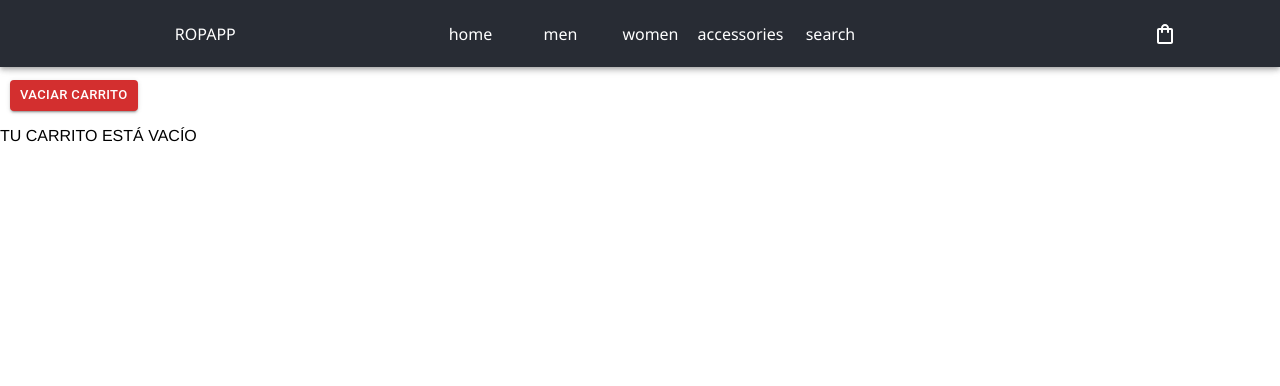
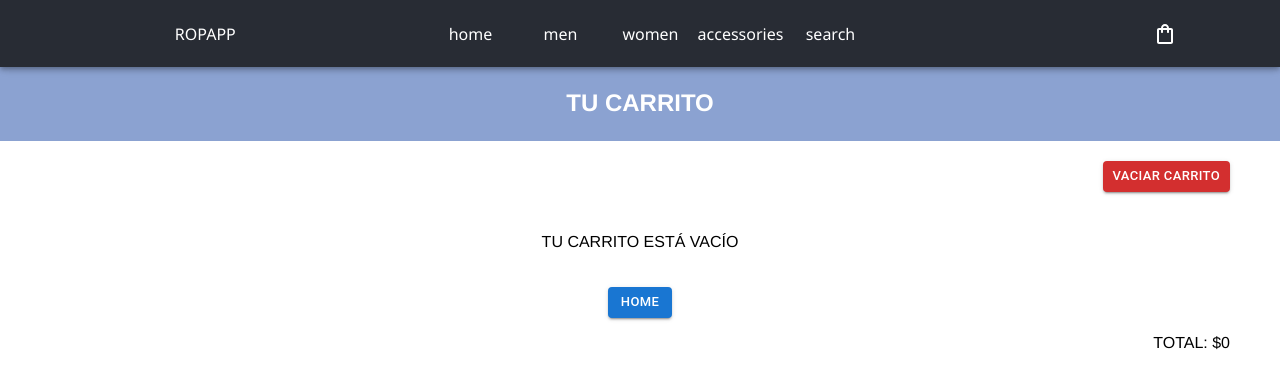
Before and after one commit to Astrovik3/React-Tomaz, a React (Create React App) app: page /cart in a window 1280 px wide. Shown: the top 386 px of the page. Built offline with nearby package versions, Linux system fonts and the light colour scheme.

Commit message:
cart styles

```diff
--- a/src/App.css
+++ b/src/App.css
@@ -118,6 +118,7 @@ p{
 
 #itemListContainer{
   margin-top: 80px;
+  margin-bottom: 40px;
   padding: 0px;
 }
 
@@ -158,6 +159,7 @@ p{
   background-color: rgb(216, 216, 216);
   grid-template-columns: 1fr 2fr 1fr;
   width: 80%;
+  margin-top: 0px;
   margin-left: 10%;
   margin-bottom: 20px;
 }
--- a/src/components/Cart.js
+++ b/src/components/Cart.js
@@ -1,4 +1,5 @@
 import React, { useContext } from "react";
+import { Link } from "react-router-dom";
 import { Button, Grid } from '@mui/material';
 import { CartContext } from "./CartContext";
 import NavBar from "./NavBar";
@@ -7,20 +8,28 @@ const Cart = () => {
     const test = useContext(CartContext);
 
     //var precio = 0;
-
     //var total = test.cartList.map((item) => precio = precio + (parseInt(item.price) * item.qty));
-
 
   return (
     <Grid>
       <NavBar />
-      <Grid style={{marginTop: "80px"}}>
+      <Grid style={{display: 'flex', marginTop: "65px", justifyContent: 'center', backgroundColor: '#8ba2d1'}}>
+        <p style={{color: 'white', fontWeight: 'bold', fontSize: 'x-large'}}>TU CARRITO</p>
+      </Grid>
+      <Grid style={{display: 'flex', justifyContent: 'right', marginRight: '50px', paddingBottom: '25px'}}>
         <Button id='bttnEliminar' variant="contained"  color="error" size="small" onClick={() => test.clear()}>vaciar carrito</Button>
       </Grid>
       {
         test.cartList.length === 0
         ?
-        <p>TU CARRITO ESTÁ VACÍO</p>
+        <Grid style={{display: 'flex', flexDirection: 'column', alignItems: 'center'}}>
+          <p>TU CARRITO ESTÁ VACÍO</p>
+          <br/>
+
+          <Link className='links' to={"/"}>
+          <Button id='bttnBack' variant="contained" size="small">home</Button>
+          </Link>
+        </Grid>
         : test.cartList.map((item) =>
           <Grid id="gridProductoCart">
             <Grid id="cartPhoto" >
@@ -29,14 +38,17 @@ const Cart = () => {
             <Grid>
               <p id="cartProducto">{item.name}</p>
               <p>id producto: {item.ids}</p>
-              <p>precio: ${item.price}</p>
               <p>cantidad: {item.qty}</p>
+              <p style={{fontSize: 'large', fontWeight: 'bold'}}>${item.price}</p>
             </Grid>
             <Grid>
               <Button id='bttnEliminar' variant="outlined" color="error" size="small" onClick={() => test.removeItem(item.ids)}>eliminar item</Button>
             </Grid>
           </Grid>)
       }
+      <Grid style={{display: 'flex', justifyContent: 'right', marginRight: '50px'}}>
+        <p>TOTAL: ${test.precioTotal()}</p>
+      </Grid>
     </Grid>
   );
 };
--- a/src/components/CartContext.js
+++ b/src/components/CartContext.js
@@ -34,9 +34,17 @@ const CartContextProvider = ({children}) => {
 
     return cantPrendas;
   }
+  const precioTotal = () => {
+    var total = 0;
+    var precio = cartList.map((item) => item.price * item.qty);
+
+    total = precio.reduce((a, b) => a + b, 0);
+
+    return total;
+  }
 
   return(
-    <CartContext.Provider value={{cartList, addItem, removeItem, clear, cantProds}}>
+    <CartContext.Provider value={{cartList, addItem, removeItem, clear, cantProds, precioTotal}}>
       {children}
     </CartContext.Provider>
   );
--- a/src/components/ItemListContainer.js
+++ b/src/components/ItemListContainer.js
@@ -4,7 +4,6 @@ import customFetch from '../utils/customFetch';
 import ItemList from './ItemList';
 import NavBar from "../components/NavBar";
 import { useParams } from "react-router-dom";
-import ItemCount from "./ItemCount";
 
 const {products} = require('../utils/products');
 
@@ -27,7 +26,6 @@ const ItemListContainer = ({greeting}) => {
         </p>
         <br />
         <ItemList items={datos} />
-        <ItemCount stock={0} initial={0}/>
       </Grid>
     </Grid>
   );
```
